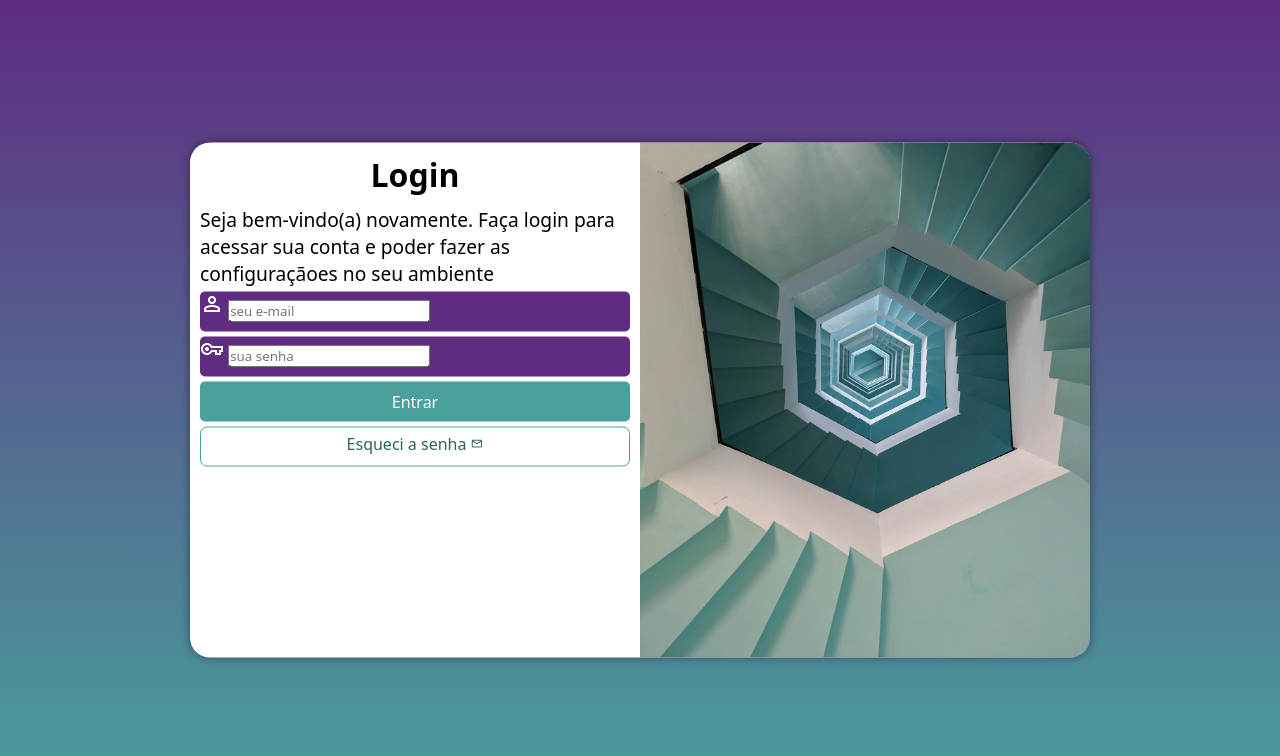
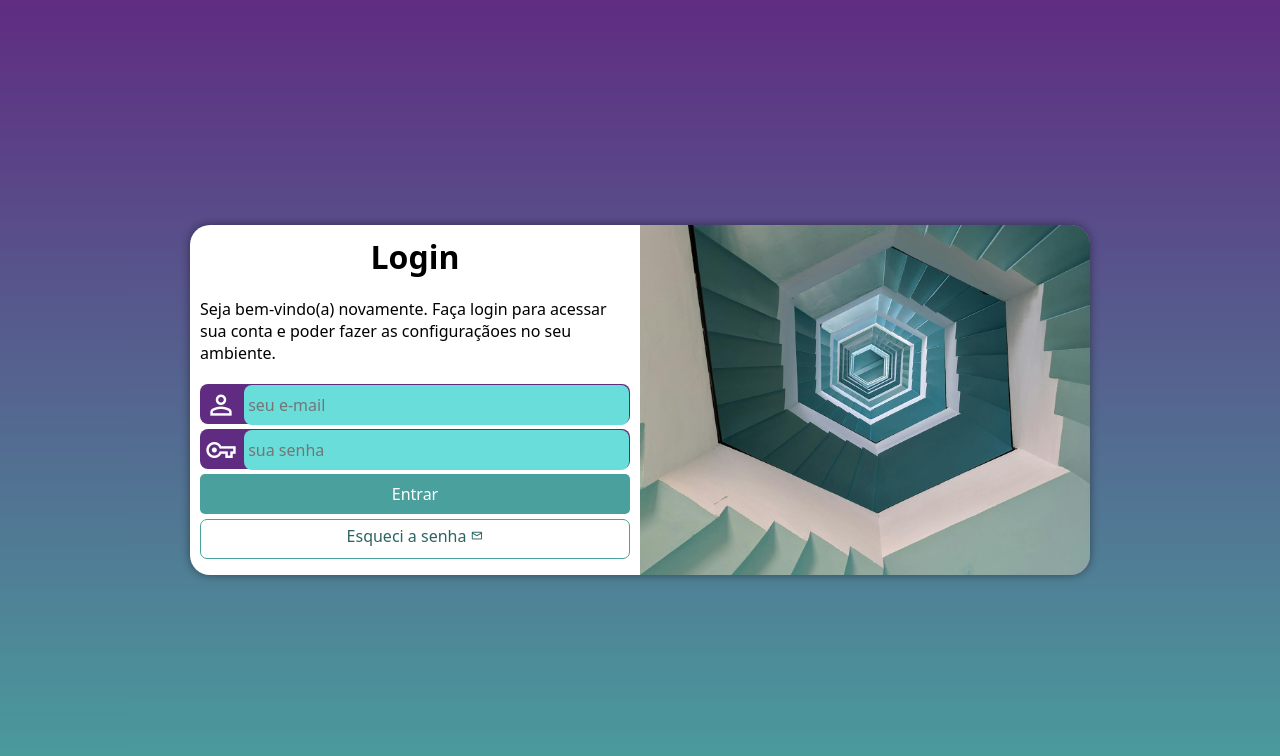
Before and after one commit to felipetahara/projeto-login, a plain HTML site: page index.html in a window 1280 px wide. Drawn offline with nearby package versions, Linux system fonts and the light colour scheme.

Commit message:
Finalizando o projeto de tela de login

```diff
--- a/estilos/media-query.css
+++ b/estilos/media-query.css
@@ -8,6 +8,7 @@
 
     section#login {
         width: 80vw;
+        height: 280px;
     }
 
     section#login > div#imagem {
@@ -30,6 +31,7 @@
 
     section#login {
         width: 900px;
+        height: 350px;
     }
 
     section#login > div#imagem {
@@ -48,5 +50,6 @@
 }
 
 div#formulario > p{
-    font-size: 1.2em;
+    font-size: 1em;
+    margin: 20px 0px;
 }
--- a/estilos/style.css
+++ b/estilos/style.css
@@ -30,7 +30,7 @@ section#login {
     position: absolute;
     top: 50%;
     left: 50%;
-    transform: translate(-50%, -50%);
+
     overflow: hidden;
 
     background-color: white;
@@ -39,6 +39,7 @@ section#login {
     border-radius: 20px;
     box-shadow: 0px 0px 10px rgba(0, 0, 0, 0.432);
 
+    transform: translate(-50%, -50%);
     transition: width 0.2s, height 0.2s;
     transition-timing-function: ease;
 }
@@ -71,16 +72,41 @@ form > div.campo {
     display: block;
     width: 100%;
     height: 40px;
-    border-radius: 5px;
+    border-radius: 8px;
     margin: 5px 0px;
-    color: white;
-
 
 }
 
 div.campo > label {
     display: none;
 
+}
+
+div.campo > span {
+    color: white;
+    font-size: 2em;
+    width: 40px;
+    padding: 5px;
+}
+
+div.campo > input {
+    background-color: #68ddd9;
+    font-size: 1em;
+    width: calc(100% - 45px);
+    height: 100%;
+
+    border: 0px;
+    border-radius: 8px;
+    padding: 4px;
+    transform: translateY(-10px);
+    /* Transformação sempre na última linha */
+
+}
+
+
+div.campo > input:focus-within {
+    background-color: white;
+    border: none;
 }
 
 form > input[type=submit] {
@@ -92,6 +118,7 @@ form > input[type=submit] {
     color: white;
     border: none;
     border-radius: 5px;
+    cursor: pointer;
 
 }
 
--- a/index.html
+++ b/index.html
@@ -17,7 +17,7 @@
             </div>
             <div id="formulario">
                 <h1>Login</h1>
-                <p>Seja bem-vindo(a) novamente. Faça login para acessar sua conta e poder fazer as configuraçãoes no seu ambiente</p>
+                <p>Seja bem-vindo(a) novamente. Faça login para acessar sua conta e poder fazer as configuraçãoes no seu ambiente.</p>
                 <form action="login.php" method="post" autocomplete="on">
                   <div class="campo">
                     <span class="material-symbols-outlined">Person</span>
```
